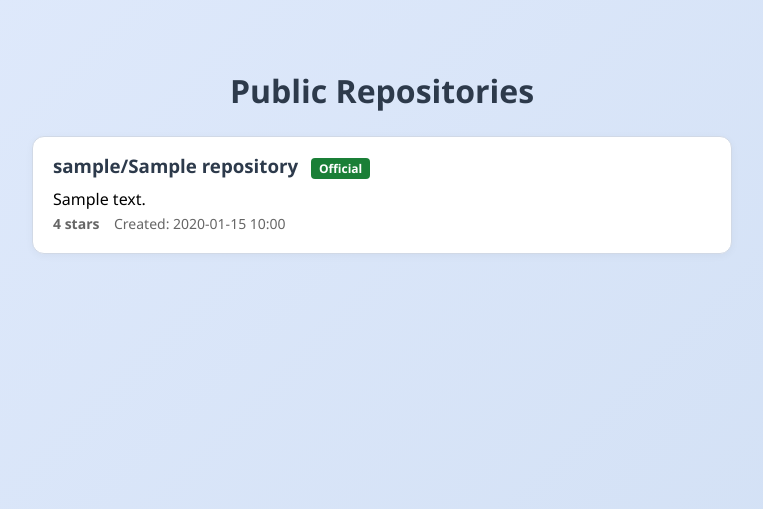
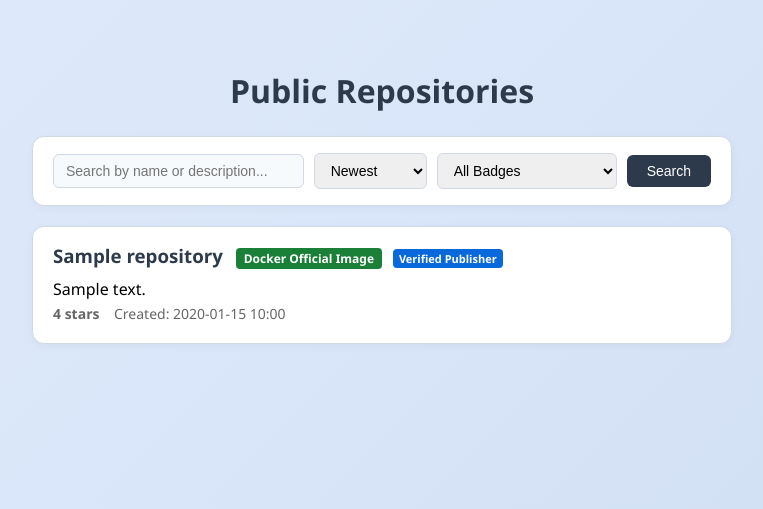
Before and after one commit to 0101dusica/uks-docker-images, a Django app: page /public-repositories/ in a window 1280 px wide. Shown: the top 509 px of the page, without its empty margins (258-1021 px from the left). Run offline with Django 4.2, Linux system fonts and the light colour scheme; tables that the repository leaves empty hold one stand-in row (values such as "Sample post").

Commit message:
[M6-I23] Add search, sort and badge filter to Explore section #23

```diff
--- a/uks-dockerhub/backend/frontend/templates/public_repositories.html
+++ b/uks-dockerhub/backend/frontend/templates/public_repositories.html
@@ -12,6 +12,7 @@
     .muted { color: #666; font-size: 14px; }
     .stars { font-weight: 600; }
     .official-badge { background: #1a7f37; color: #fff; font-size: 12px; padding: 2px 8px; border-radius: 4px; margin-left: 8px; }
+    .user-badge { background: #0969da; color: #fff; font-size: 11px; padding: 2px 6px; border-radius: 4px; margin-left: 6px; }
     .empty-msg { text-align: center; color: #666; margin-top: 2rem; }
     .star-btn {
         background: none; border: 1px solid #d1d9e6; border-radius: 6px;
@@ -20,20 +21,62 @@
     }
     .star-btn:hover { background: #f5f7fa; }
     .star-btn.starred { background: #fff8e1; border-color: #f5c518; }
+    .filter-bar {
+        background: #fff; border: 1px solid #d1d9e6; border-radius: 12px;
+        padding: 16px 20px; margin-bottom: 20px; box-shadow: 0 2px 8px rgba(0,0,0,0.04);
+    }
+    .filter-bar form { display: flex; gap: 10px; flex-wrap: wrap; align-items: center; }
+    .filter-bar input[type="text"] {
+        flex: 1; min-width: 200px; padding: 8px 12px; border: 1px solid #d1d9e6;
+        border-radius: 6px; font-size: 14px;
+    }
+    .filter-bar select {
+        padding: 8px 12px; border: 1px solid #d1d9e6; border-radius: 6px; font-size: 14px;
+    }
+    .filter-bar button {
+        padding: 8px 20px; background: #2d3a4b; color: #fff; border: none;
+        border-radius: 6px; cursor: pointer; font-size: 14px;
+    }
+    .filter-bar button:hover { background: #1a2636; }
 </style>
 {% endblock %}
 {% block content %}
 <div class="repo-container">
     <h1>Public Repositories</h1>
 
+    <div class="filter-bar">
+        <form method="get" action="{% url 'public-repositories' %}">
+            <input type="text" name="search" placeholder="Search by name or description..." value="{{ search }}">
+            <select name="sort">
+                <option value="newest" {% if sort == 'newest' %}selected{% endif %}>Newest</option>
+                <option value="stars" {% if sort == 'stars' %}selected{% endif %}>Most Stars</option>
+                <option value="name" {% if sort == 'name' %}selected{% endif %}>Name A-Z</option>
+            </select>
+            <select name="badge">
+                <option value="" {% if not badge_filter %}selected{% endif %}>All Badges</option>
+                <option value="official" {% if badge_filter == 'official' %}selected{% endif %}>Docker Official Image</option>
+                <option value="verified_publisher" {% if badge_filter == 'verified_publisher' %}selected{% endif %}>Verified Publisher</option>
+                <option value="sponsored_oss" {% if badge_filter == 'sponsored_oss' %}selected{% endif %}>Sponsored OSS</option>
+            </select>
+            <button type="submit">Search</button>
+        </form>
+    </div>
+
     {% if repositories %}
         {% for repo in repositories %}
             <div class="repo">
                 <div class="repo-header">
                     <h3>
-                        {{ repo.owner.username }}/{{ repo.name }}
                         {% if repo.is_official %}
-                            <span class="official-badge">Official</span>
+                            {{ repo.name }}
+                            <span class="official-badge">Docker Official Image</span>
+                        {% else %}
+                            {{ repo.owner.username }}/{{ repo.name }}
+                        {% endif %}
+                        {% if repo.owner.badge == 'verified_publisher' %}
+                            <span class="user-badge">Verified Publisher</span>
+                        {% elif repo.owner.badge == 'sponsored_oss' %}
+                            <span class="user-badge">Sponsored OSS</span>
                         {% endif %}
                     </h3>
                     {% if user.is_authenticated %}
--- a/uks-dockerhub/backend/frontend/views.py
+++ b/uks-dockerhub/backend/frontend/views.py
@@ -181,7 +181,29 @@ def superadmin_admin_block_view(request, admin_id):
     return HttpResponseForbidden()
 
 def public_repositories_view(request):
-    repositories = Repository.objects.filter(visibility='public').order_by('-created_at')
+    repositories = Repository.objects.filter(visibility='public')
+
+    search = request.GET.get('search', '').strip()
+    if search:
+        from django.db.models import Q
+        repositories = repositories.filter(
+            Q(name__icontains=search) | Q(description__icontains=search)
+        )
+
+    badge_filter = request.GET.get('badge', '').strip()
+    if badge_filter == 'official':
+        repositories = repositories.filter(is_official=True)
+    elif badge_filter in ('verified_publisher', 'sponsored_oss'):
+        repositories = repositories.filter(owner__badge=badge_filter)
+
+    sort = request.GET.get('sort', 'newest')
+    if sort == 'stars':
+        repositories = repositories.order_by('-stars', '-created_at')
+    elif sort == 'name':
+        repositories = repositories.order_by('name')
+    else:
+        repositories = repositories.order_by('-created_at')
+
     starred_ids = set()
     if request.user.is_authenticated:
         starred_ids = set(
@@ -191,6 +213,9 @@ def public_repositories_view(request):
     return render(request, 'public_repositories.html', {
         'repositories': repositories,
         'starred_ids': starred_ids,
+        'search': search,
+        'badge_filter': badge_filter,
+        'sort': sort,
     })
 
 
```
Also changed, not shown: uks-dockerhub/backend/repositories/tests/test_views.py (+66 -0 lines), uks-dockerhub/backend/repositories/views.py (+23 -1 lines).
